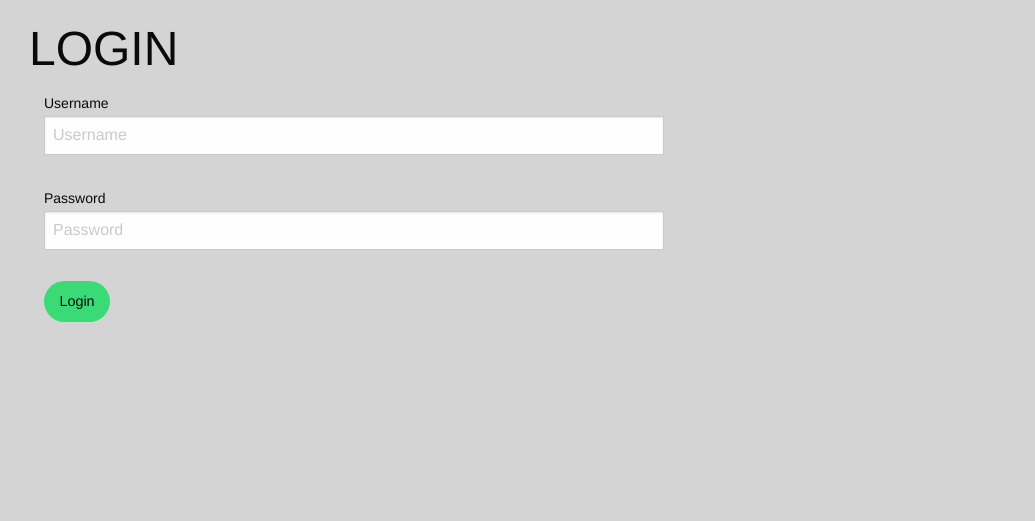
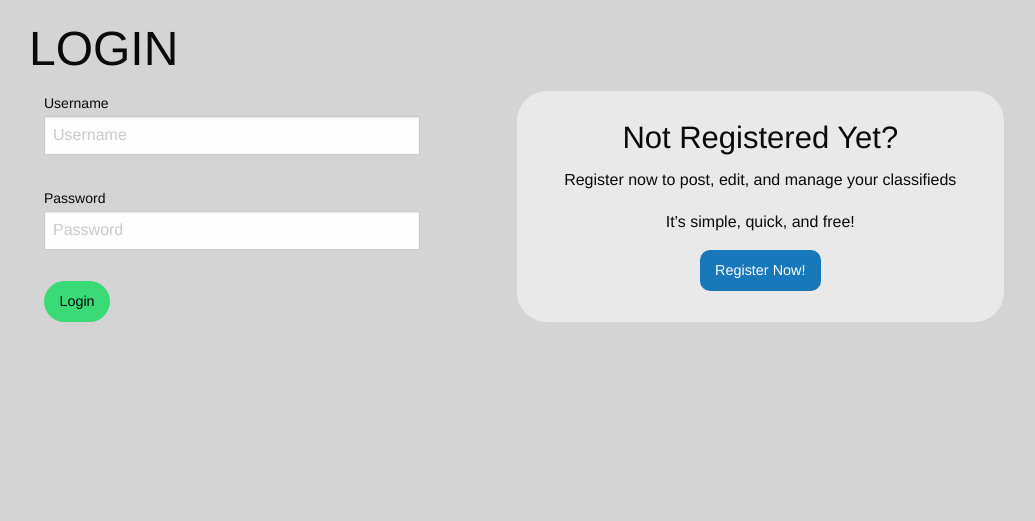
Before and after one commit to ShivamDh/Python-Projects, a Flask app: page /login in a window 1280 px wide. Shown: the part 62-583 px from the top of the page, without its empty margins (26-1061 px from the left). Run offline with Flask 2, Linux system fonts and the light colour scheme; some libraries are stand-ins or nearby versions.

Commit message:
Add styling for new login page

```diff
--- a/classified_advertiser/static/css/styles.css
+++ b/classified_advertiser/static/css/styles.css
@@ -120,6 +120,20 @@ div.nav-bar {
 	padding-top: 0;
 }
 
+.register-now {
+	text-align: center;
+	background-color: rgba(255, 255, 255, 0.5);
+	border-radius: 30px;
+}
+
+.register-now-title {
+	padding-top: 25px;
+}
+
+.register-now-button {
+	border-radius: 10px;
+}
+
 input.name-field-error, input.username-field-error, input.email-field-error, input.password-field-error, input.confirm-field-error {
 	margin-bottom: 0;
 	box-shadow: 0 0 3px red;
--- a/classified_advertiser/templates/login.html
+++ b/classified_advertiser/templates/login.html
@@ -6,24 +6,34 @@
 		<div class="grid-y medium-grid-frame">
 			<div class="cell medium-auto medium-cell-block-container">
 				<div class="grid-x grid-padding-x">
-					<div class="cell medium-8 medium-cell-block-y">
+					<div class="cell medium-5 medium-cell-block-y">
 						<form method="POST" action="">
 							<div class="grid-x grid-padding-x grid-padding-y">
 								<div class="field-cell cell small-8 medium-11 large-10">
 									<label> Username </label>
-									<input type="text" placeholder="Username" name="username" />
+									<input type="text" placeholder="Username" name="username" class="login-username" />
 								</div>
 							</div>
 							<div class="grid-x grid-padding-x grid-padding-y">
 								<div class="field-cell cell small-8 medium-11 large-10">
 									<label> Password </label>
-									<input type="password" placeholder="Password" name="password" />
+									<input type="password" placeholder="Password" name="password" class="login-password" />
 								</div>
 							</div>
 							<div class="grid-x">
 								<input type="submit" class="button success item-link-button" value="Login" />
 							</div>
 						</form>
+					</div>
+					<div class="cell medium-5 medium-cell-block-y register-now">
+						<h3 class="register-now-title">Not Registered Yet?</h3>
+						<p> Register now to post, edit, and manage your classifieds </p>
+						<p> It’s simple, quick, and free! </p>
+						<a class="signin-link" href="/register">
+							<button type="button" class="button primary register-now-button">
+								Register Now!
+							</button>
+						</a>
 					</div>
 				</div>
 			</div>
```
